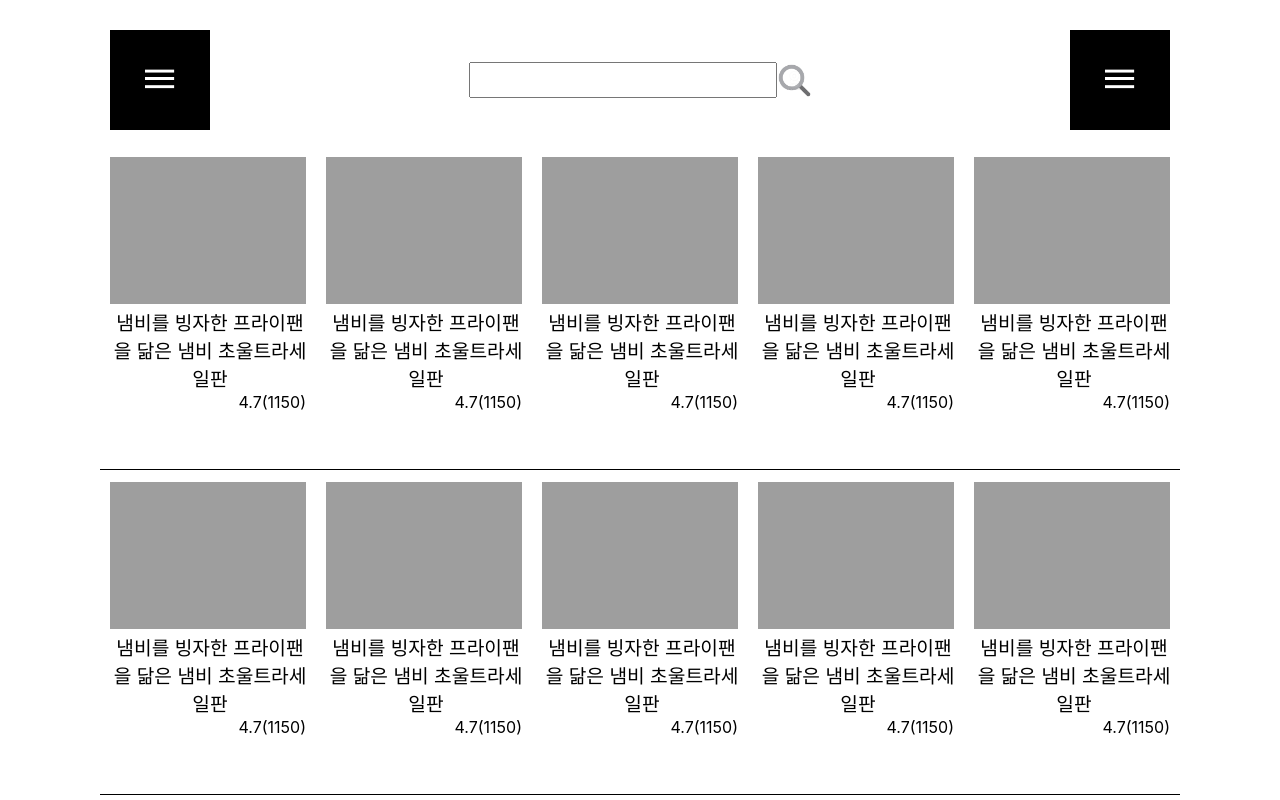
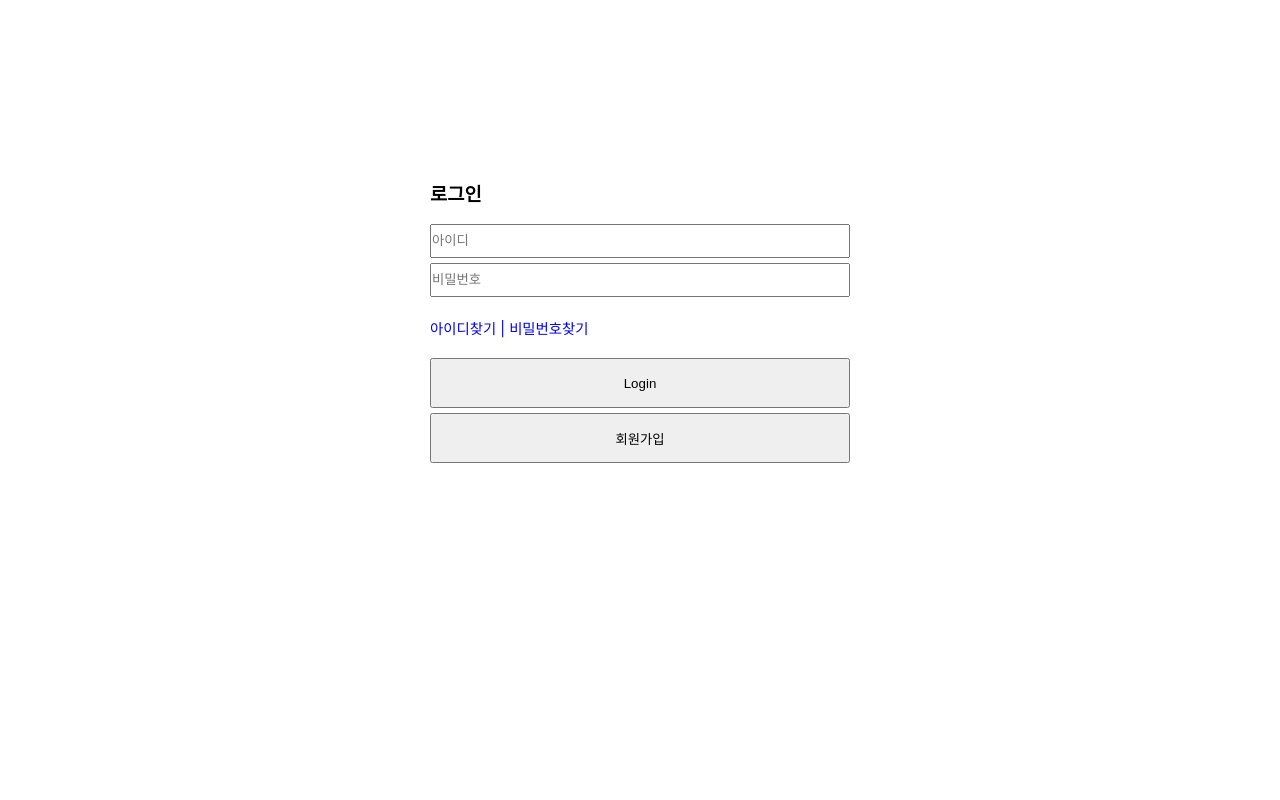
Before and after one commit to dongha-byun/react-js-shoppingmall, a React (Create React App) app: page /login in a window 1280 px wide. Shown: the top 800 px of the page. Built offline with nearby package versions, Linux system fonts and the light colour scheme.

Commit message:
Chore: react route 라이브러리 추가 2022-10-21

```diff
--- a/package.json
+++ b/package.json
@@ -8,6 +8,7 @@
     "@testing-library/user-event": "^13.5.0",
     "react": "^18.2.0",
     "react-dom": "^18.2.0",
+    "react-router-dom": "^6.4.2",
     "react-scripts": "5.0.1",
     "styled-components": "^5.3.6",
     "web-vitals": "^2.1.4"
--- a/src/App.js
+++ b/src/App.js
@@ -1,9 +1,30 @@
 import './App.css';
+import {
+  BrowserRouter,
+  Routes,
+  Route
+} from "react-router-dom";
+
+// == pages == //
 import Home from './component/page/Home';
+import Intro from './component/page/Intro';
+import Login from './component/page/login/Login';
+import SignUp from './component/page/login/SignUp';
+import FindId from './component/page/login/FindId';
+import FindPw from './component/page/login/FindPw';
 
 function App() {
   return (
-    <Home></Home>
+    <BrowserRouter>
+        <Routes>
+            <Route index element={<Intro/>}></Route>
+            <Route path="home" element={<Home/>}></Route>
+            <Route path="login" element={<Login/>}></Route>
+            <Route path="sign-up" element={<SignUp/>}></Route>
+            <Route path="find-id" element={<FindId/>}></Route>
+            <Route path="find-pw" element={<FindPw/>}></Route>
+        </Routes>
+    </BrowserRouter>
   );
 }
 
--- /dev/null
+++ b/src/component/common/Logo.jsx
@@ -0,0 +1,15 @@
+import React from "react";
+import styledComponents from "styled-components";
+
+const LogoWrapper = styledComponents.div`
+    height: 150px;
+    margin: 10px 0;
+`;
+
+function Logo(){
+    return (
+        <LogoWrapper></LogoWrapper>
+    );
+}
+
+export default Logo;
--- /dev/null
+++ b/src/component/page/Intro.jsx
@@ -0,0 +1,21 @@
+import React from "react";
+import {Link} from "react-router-dom";
+import styledComponents from "styled-components";
+
+const Wrapper = styledComponents.div``;
+
+function Intro(props){
+    return(
+        <Wrapper>
+            <ul>
+                <li><Link to="/home">홈(상품목록) 화면</Link></li>
+                <li><Link to="/login">로그인 화면</Link></li>
+                <li><Link to="/sign-up">회원가입 화면</Link></li>
+                <li><Link to="/find-id">아이디찾기 화면</Link></li>
+                <li><Link to="/find-pw">비밀번호찾기 화면</Link></li>
+            </ul>
+        </Wrapper>
+    );
+}
+
+export default Intro;
--- /dev/null
+++ b/src/component/page/login/FindId.jsx
@@ -0,0 +1,34 @@
+import React from "react";
+import styledComponents from "styled-components";
+import Logo from "../../common/Logo";
+import TextInput from "../../ui/TextInput";
+import TextButton from "../../ui/TextButton";
+
+const FindIdWrapper = styledComponents.div`
+    width: 100%;
+    height: 100%;
+    max-width: 420px;
+    margin : 0 auto;
+    padding: 0px 50px;
+`;
+
+function FindId(){
+    return(
+        <FindIdWrapper>
+            <Logo></Logo>
+            <h3>아이디 찾기</h3>
+            <TextInput placeholder="이름" />
+            <TextInput placeholder="연락처" />
+            <TextButton
+                value="아이디 찾기"
+                width="100%"
+                height="50px"
+                onClick={()=>{
+                    alert("아이디 조회");
+                }}
+            />
+        </FindIdWrapper>
+    );
+}
+
+export default FindId;
--- /dev/null
+++ b/src/component/page/login/FindPw.jsx
@@ -0,0 +1,35 @@
+import React from "react";
+import styledComponents from "styled-components";
+import Logo from "../../common/Logo";
+import TextInput from "../../ui/TextInput";
+import TextButton from "../../ui/TextButton";
+
+const FindPwWrapper = styledComponents.div`
+    width: 100%;
+    height: 100%;
+    max-width: 420px;
+    margin : 0 auto;
+    padding: 0px 50px;
+`;
+
+function FindPw(){
+    return(
+        <FindPwWrapper>
+            <Logo></Logo>
+            <h3>비밀번호 찾기</h3>
+            <TextInput placeholder="아이디" />
+            <TextInput placeholder="이름" />
+            <TextInput placeholder="연락처" />
+            <TextButton
+                value="회원정보 찾기"
+                width="100%"
+                height="50px"
+                onClick={()=>{
+                    alert("아이디로 회원정보 조회");
+                }}
+            />
+        </FindPwWrapper>
+    );
+}
+
+export default FindPw;
--- /dev/null
+++ b/src/component/page/login/Login.jsx
@@ -0,0 +1,78 @@
+import React from "react";
+import styledComponents from "styled-components";
+import TextInput from "../../ui/TextInput";
+import TextButton from "../../ui/TextButton";
+import { Link } from "react-router-dom";
+import Logo from "../../common/Logo";
+
+const LoginPageWrapper = styledComponents.div`
+    width: 100%;
+    height: 100%;
+    max-width: 420px;
+    margin : 0 auto;
+    padding: 0px 50px;
+`;
+
+const LoginWrapper = styledComponents.div`
+    display: flex;
+    flex-direction: column;
+    align-items: flex-start;
+`;
+
+const InputWrapper = styledComponents.div`
+    width: 100%;
+    position: relative;
+`;
+
+const LabelWrapper = styledComponents.div`
+    margin: 15px 0;
+    font-size: 0.9em;
+`;
+
+const ButtonWrapper = styledComponents.div`
+    width: 100%;
+    position: relative;
+`;
+
+
+function Login(){
+    return (
+        <LoginPageWrapper>
+            <Logo></Logo>
+            <h3>로그인</h3>
+            <LoginWrapper>
+                <InputWrapper>
+                    <TextInput placeholder="아이디"></TextInput>
+                    <TextInput type="password" placeholder="비밀번호"></TextInput>
+                </InputWrapper>
+                <LabelWrapper>
+                    <Link to="/findId">아이디찾기</Link>
+                    &nbsp;<span class="text-blue">|</span>&nbsp;
+                    <Link to="/findPw">비밀번호찾기</Link>
+                </LabelWrapper>
+                <div class="mb-5"></div>
+                <ButtonWrapper>
+                    <TextButton
+                        width="100%"
+                        height="50px"
+                        onClick={()=>{
+                            alert("Login");
+                        }}
+                        value="Login"
+                    />
+                    <div class="mb-5"></div>
+                    <TextButton
+                        width="100%"
+                        height="50px"
+                        onClick={()=>{
+                            alert("Sign Up");
+                        }}
+                        value="회원가입"
+                    />
+                </ButtonWrapper>
+            </LoginWrapper>
+        </LoginPageWrapper>
+    );
+}
+
+export default Login;
--- /dev/null
+++ b/src/component/page/login/SignUp.jsx
@@ -0,0 +1,38 @@
+import React from "react";
+import styledComponents from "styled-components";
+import TextButton from "../../ui/TextButton";
+import TextInput from "../../ui/TextInput";
+import Logo from "../../common/Logo";
+
+const SignUpWrapper = styledComponents.div`
+    width: 100%;
+    height: 100%;
+    max-width: 420px;
+    margin : 0 auto;
+    padding: 0px 50px;
+`;
+
+function SignUp(){
+
+    return (
+        <SignUpWrapper>
+            <Logo></Logo>
+            <h3>가입정보 입력</h3>
+            <TextInput placeholder="아이디"></TextInput>
+            <TextInput type="password" placeholder="비밀번호"></TextInput>
+            <TextInput type="password" placeholder="비밀번호 확인"></TextInput>
+            <TextInput placeholder="이름"></TextInput>
+            <TextInput placeholder="휴대폰 번호"></TextInput>
+            <TextButton
+                value="가입하기"
+                width="100%"
+                height="50px"
+                onClick={()=>{
+                    alert("가입하기");
+                }}
+            />
+        </SignUpWrapper>
+    );
+}
+
+export default SignUp;
--- /dev/null
+++ b/src/component/ui/TextButton.jsx
@@ -0,0 +1,25 @@
+import React from "react";
+import styledComponents from "styled-components";
+
+const StyledTextButton = styledComponents.button`
+    ${(props)=>
+        props.width && `width: ${props.width};`
+    };
+    ${(props)=>
+        props.height && `height: ${props.height};`
+    };
+`;
+
+function TextButton(props){
+    const {value, onClick, width, height} = props;
+
+    return (
+        <StyledTextButton
+            onClick = {onClick}
+            width = {width}
+            height = {height}
+        >{value}</StyledTextButton>
+    );
+}
+
+export default TextButton;
--- a/src/component/ui/TextInput.jsx
+++ b/src/component/ui/TextInput.jsx
@@ -3,14 +3,19 @@ import styledComponents from "styled-components";
 
 const StyleTextInput = styledComponents.input`
     width: 100%;
-    max-width: 300px;
+    ${(props)=> props.maxWidth && `max-width: ${props.maxWidth};`};
     line-height: 30px;
-    font-size: 1.2em;
+    margin-bottom: 5px;
 `;
 
 function TextInput(props){
+    const {type, placeholder, maxWidth} = props;
     return(
-        <StyleTextInput type="text" />
+        <StyleTextInput
+            type={type || "text"}
+            width={maxWidth}
+            placeholder={placeholder}
+        />
     );
 }
 
--- a/src/index.css
+++ b/src/index.css
@@ -7,7 +7,36 @@ body {
   -moz-osx-font-smoothing: grayscale;
 }
 
+input[type="text"], input[type="password"]{
+  padding: 0;
+  box-sizing: border-box;
+}
+
 code {
   font-family: source-code-pro, Menlo, Monaco, Consolas, 'Courier New',
     monospace;
 }
+
+a{
+  text-decoration: none;
+}
+
+li{
+  list-style: none;
+}
+
+.mt-10{
+  margin-top: 10px;
+}
+.mb-10{
+  margin-bottom: 10px;
+}
+.mt-5{
+  margin-top: 5px;
+}
+.mb-5{
+  margin-bottom: 5px;
+}
+.text-blue{
+  color: blue;
+}
```
Also changed, not shown: 1 other file (tests, documents, lock files or other folders).
